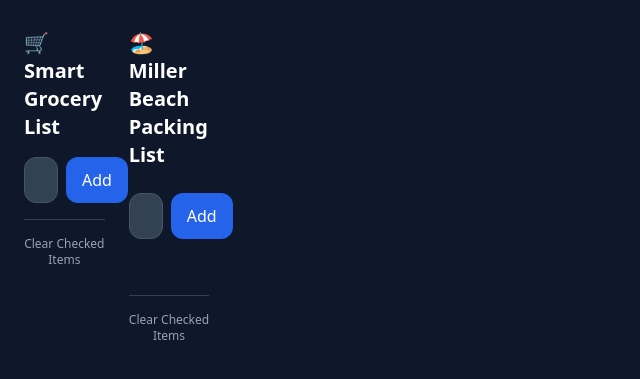
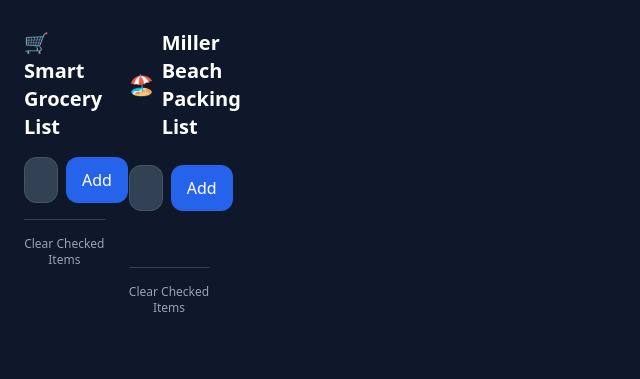
Before and after one commit to JD9059/Family-Hub, a website: page index.html in a window 1280 px wide. Shown: the part 87-466 px from the top of the page, without its empty margins (0-640 px from the left). Drawn offline with nearby package versions, Linux system fonts and the light colour scheme; no server answers.

Commit message:
Update index.html

```diff
--- a/index.html
+++ b/index.html
@@ -51,7 +51,8 @@
             <div>
                 <!-- 1. Header Title -->
                 <h2 class="text-xl font-semibold mb-4 text-white flex items-center gap-2">
-                    🏖️ Miller Beach Packing List
+                    <span>🏖️</span>
+                    <span>Miller Beach Packing List</span>
                 </h2>
             </div> <!-- 👈 THIS CLOSING DIV WAS MISSING HERE -->
 
```
